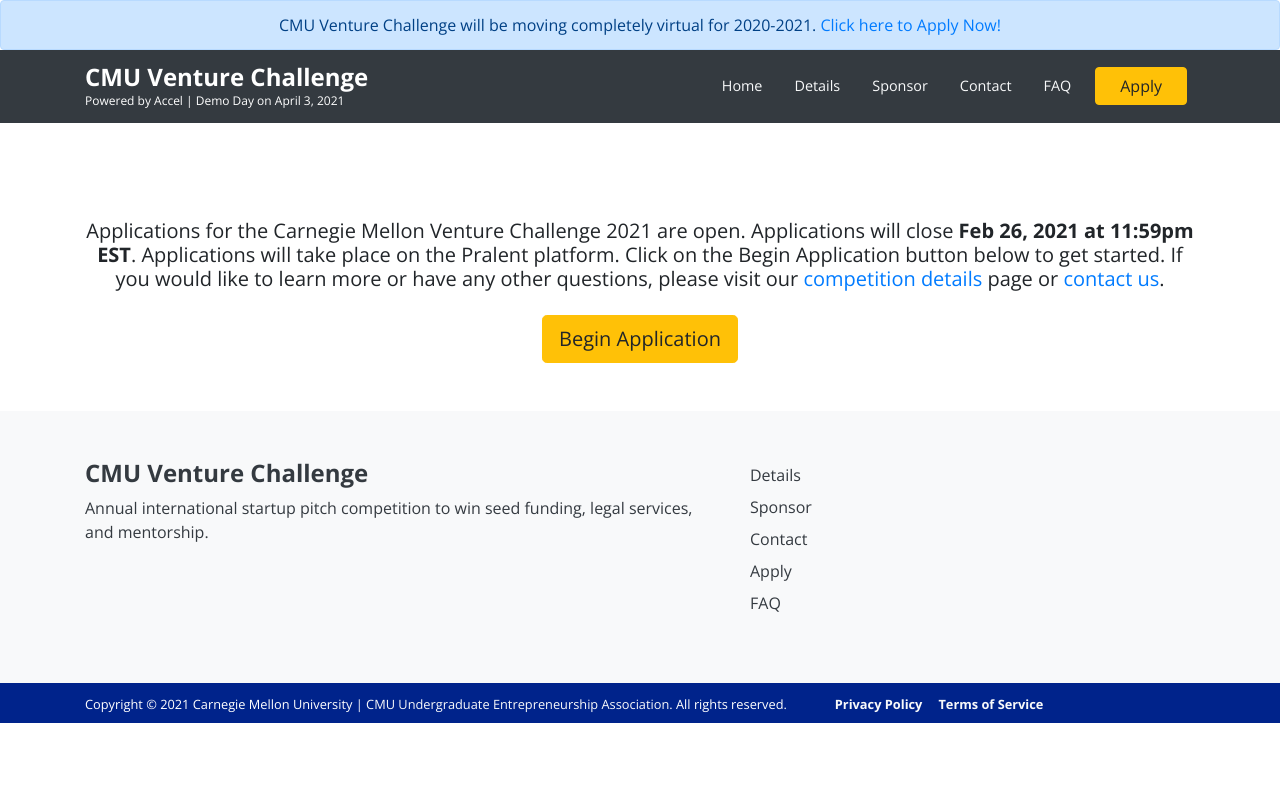
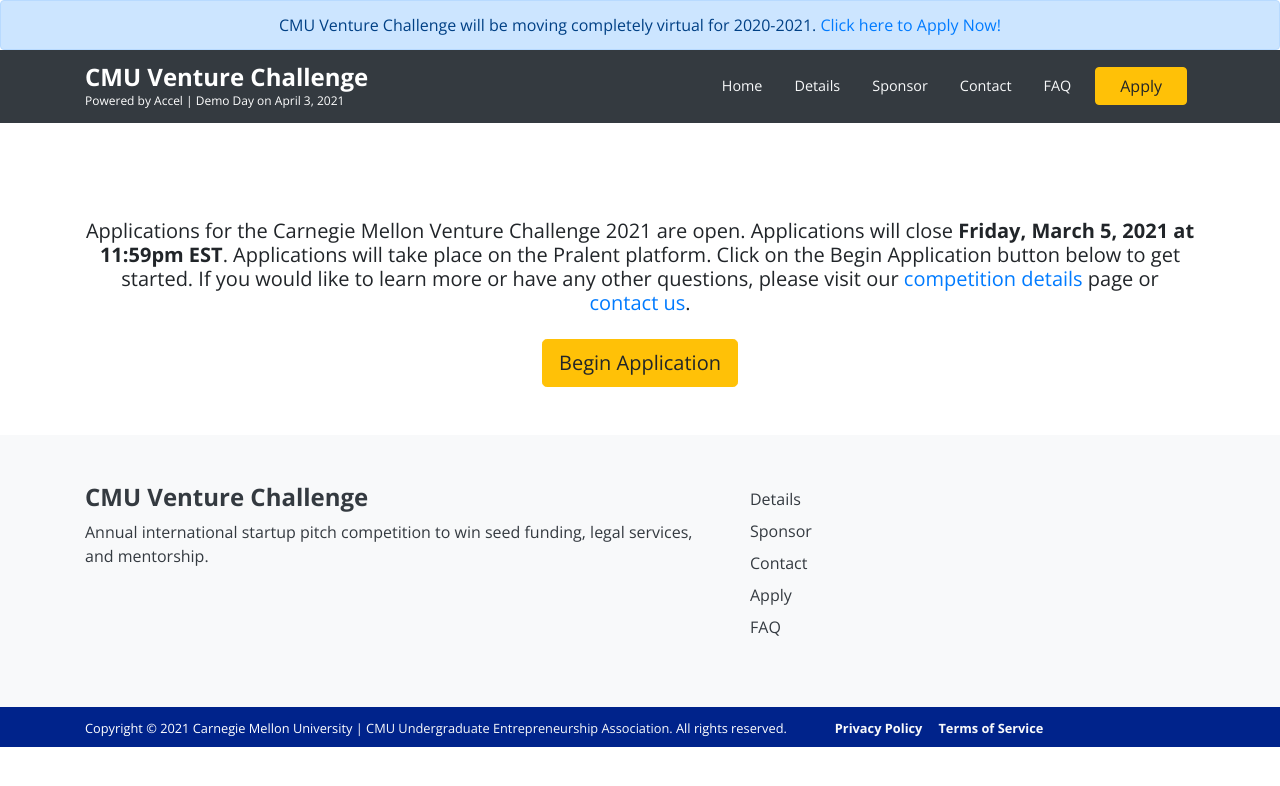
Before and after one commit to carnegieuea/cmuvc_2.0, a React (Create React App) app: page /apply in a window 1280 px wide. Shown: the top 786 px of the page. Built offline with nearby package versions, Linux system fonts and the light colour scheme.

Commit message:
Extended the deadline for CMU VC 2021 to March 5

```diff
--- a/src/containers/apply/Apply.js
+++ b/src/containers/apply/Apply.js
@@ -7,10 +7,11 @@
     <Container className="py-5 text-center">
       <h5 className="pt-md-5 pb-md-3">
         Applications for the Carnegie Mellon Venture Challenge 2021 are open.
-        Applications will close <strong>Feb 26, 2021 at 11:59pm EST</strong>.
-        Applications will take place on the Pralent platform. Click on the Begin
-        Application button below to get started. If you would like to learn more
-        or have any other questions, please visit our{" "}
+        Applications will close{" "}
+        <strong>Friday, March 5, 2021 at 11:59pm EST</strong>. Applications will
+        take place on the Pralent platform. Click on the Begin Application
+        button below to get started. If you would like to learn more or have any
+        other questions, please visit our{" "}
         <Link to="/details">competition details</Link> page or{" "}
         <Link to="/contact">contact us</Link>.
       </h5>
--- a/src/containers/details/Details.js
+++ b/src/containers/details/Details.js
@@ -47,7 +47,7 @@
                     <IoIosCalendar /> December 10, 2020 - Applications Open
                   </p>
                   <p>
-                    <IoIosCalendar /> February 26, 2021 - Application Deadline
+                    <IoIosCalendar /> March 5, 2021 - Application Deadline
                   </p>
                   <p>
                     <IoIosCalendar /> March 15, 2021 - Finalists Announced
--- a/src/containers/faq/questions.json
+++ b/src/containers/faq/questions.json
@@ -1,7 +1,7 @@
 [
   {
     "question": "When is the CMU Venture Challenge?",
-    "answer": "The CMU Venture Challenge occurs annually in the spring. The CMU VC 2021 is occuring on April 3, 2021. The First Round of submissions closes on February 26, 2021 @ 11:59pm EST."
+    "answer": "The CMU Venture Challenge occurs annually in the spring. The CMU VC 2021 is occuring on April 3, 2021. The First Round of submissions closes on March 5, 2021 @ 11:59pm EST."
   },
   {
     "question": "Who can apply to the CMU Venture Challenge?",
--- a/src/containers/home/Hero.js
+++ b/src/containers/home/Hero.js
@@ -72,7 +72,7 @@
 
             <div className="text-light mt-3">
               <h4>First Round Applications are Open!</h4>
-              <h4>Round 1 Closes on February 26, 2021 @ 11:59pm EST</h4>
+              <h4>Round 1 Closes on March 5, 2021 @ 11:59pm EST</h4>
               <h4>Demo Day on April 3, 2021</h4>
             </div>
           </Container>
```
